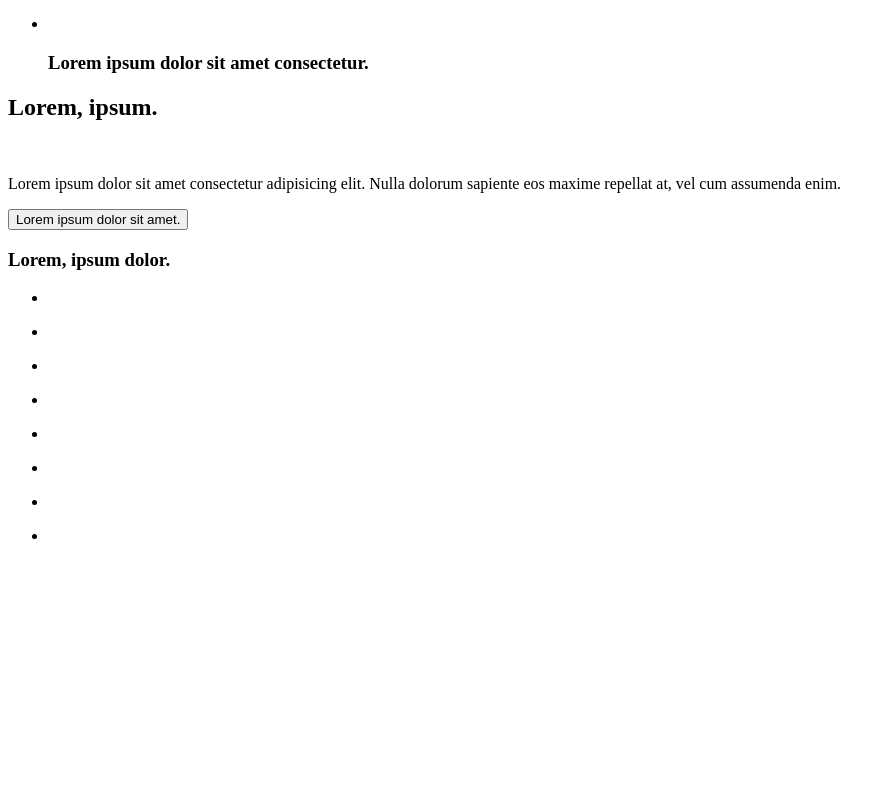
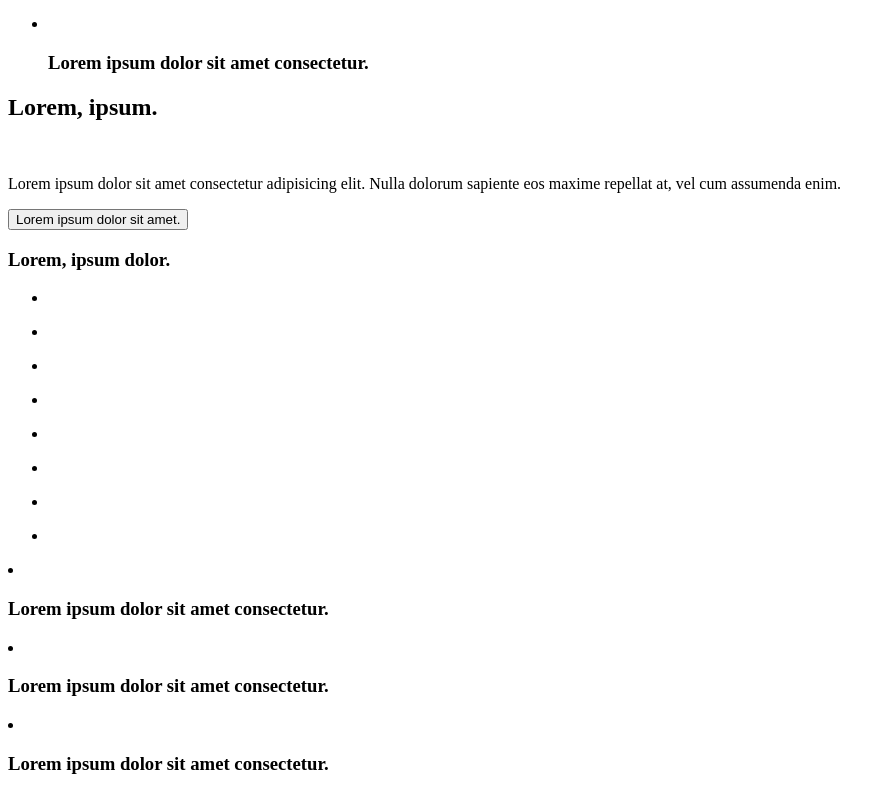
Before and after one commit to FrontendCourseMP/rk-html-nikitabel0, a plain HTML site: page index/index.html in a window 1280 px wide. Shown: the part 1354-2148 px from the top of the page, without its empty margins (0-895 px from the left). Before the commit the page ends 1915 px from the top, so only its background shows below. Drawn offline with Linux system fonts and the light colour scheme.

Commit message:
add index.html

```diff
--- a/index/index.html
+++ b/index/index.html
@@ -96,7 +96,20 @@
                 </ul>
             </div>
        </section>
+
+       <section>
+            <div class="wrapper">
+                <li><img src="" alt=""><h3>Lorem ipsum dolor sit amet consectetur.</h3><p></p><a href=""></a></li>
+                <li><img src="" alt=""><h3>Lorem ipsum dolor sit amet consectetur.</h3><p></p><a href=""></a></li>
+                <li><img src="" alt=""><h3>Lorem ipsum dolor sit amet consectetur.</h3><p></p><a href=""></a></li>
+            </div>
+       </section>
     </main>
+    <footer>
+        <div class="wrapper">
+
+        </div>
+    </footer>
 
 </body>
 </html>
```
